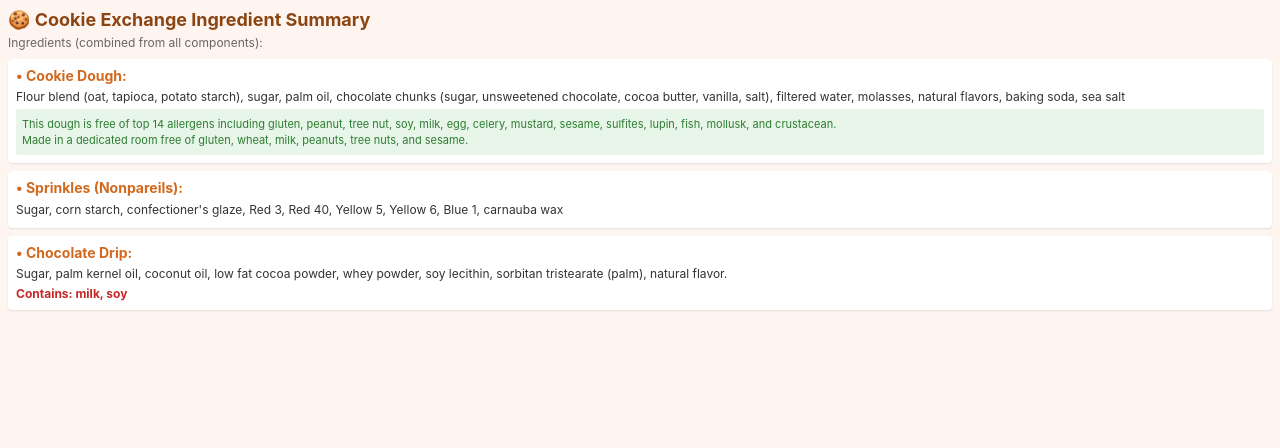
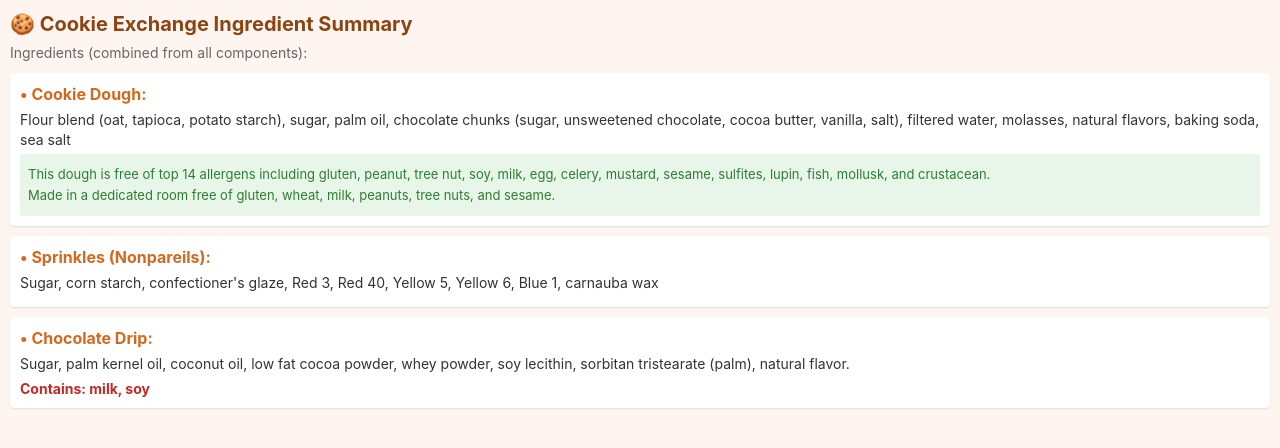
Before and after one commit to Sri-superdev/cookie-ingredients, a plain HTML site: page index.html in a window 1280 px wide. Drawn offline with Linux system fonts and the light colour scheme.

Commit message:
index.html

```diff
--- a/index.html
+++ b/index.html
@@ -12,57 +12,57 @@
         }
         body {
             font-family: -apple-system, BlinkMacSystemFont, 'Segoe UI', Arial, sans-serif;
-            padding: 8px;
+            padding: 10px;
             background-color: #fff5f0;
-            line-height: 1.3;
-            font-size: 13px;
+            line-height: 1.4;
+            font-size: 15px;
             width: 100%;
         }
         h1 {
             color: #8b4513;
-            font-size: 18px;
-            margin-bottom: 4px;
+            font-size: 20px;
+            margin-bottom: 5px;
         }
         .subtitle {
             color: #666;
-            font-size: 12px;
-            margin-bottom: 8px;
+            font-size: 14px;
+            margin-bottom: 10px;
         }
         .section {
             background: white;
-            padding: 8px;
-            margin-bottom: 8px;
+            padding: 10px;
+            margin-bottom: 10px;
             border-radius: 4px;
             box-shadow: 0 1px 2px rgba(0,0,0,0.1);
         }
         h2 {
             color: #d2691e;
-            font-size: 14px;
-            margin-bottom: 4px;
+            font-size: 16px;
+            margin-bottom: 5px;
         }
         .ingredients {
             color: #333;
-            font-size: 12px;
-            margin: 3px 0;
-            line-height: 1.3;
+            font-size: 14px;
+            margin: 4px 0;
+            line-height: 1.4;
         }
         .allergen-note {
             background-color: #e8f5e9;
-            padding: 6px;
-            margin-top: 4px;
+            padding: 8px;
+            margin-top: 5px;
             border-radius: 3px;
-            font-size: 11px;
+            font-size: 13px;
             color: #2e7d32;
-            line-height: 1.3;
+            line-height: 1.4;
         }
         .allergen-note p {
-            margin: 2px 0;
+            margin: 3px 0;
         }
         .contains {
             color: #c62828;
             font-weight: bold;
-            margin-top: 4px;
-            font-size: 12px;
+            margin-top: 5px;
+            font-size: 14px;
         }
     </style>
 </head>
```
